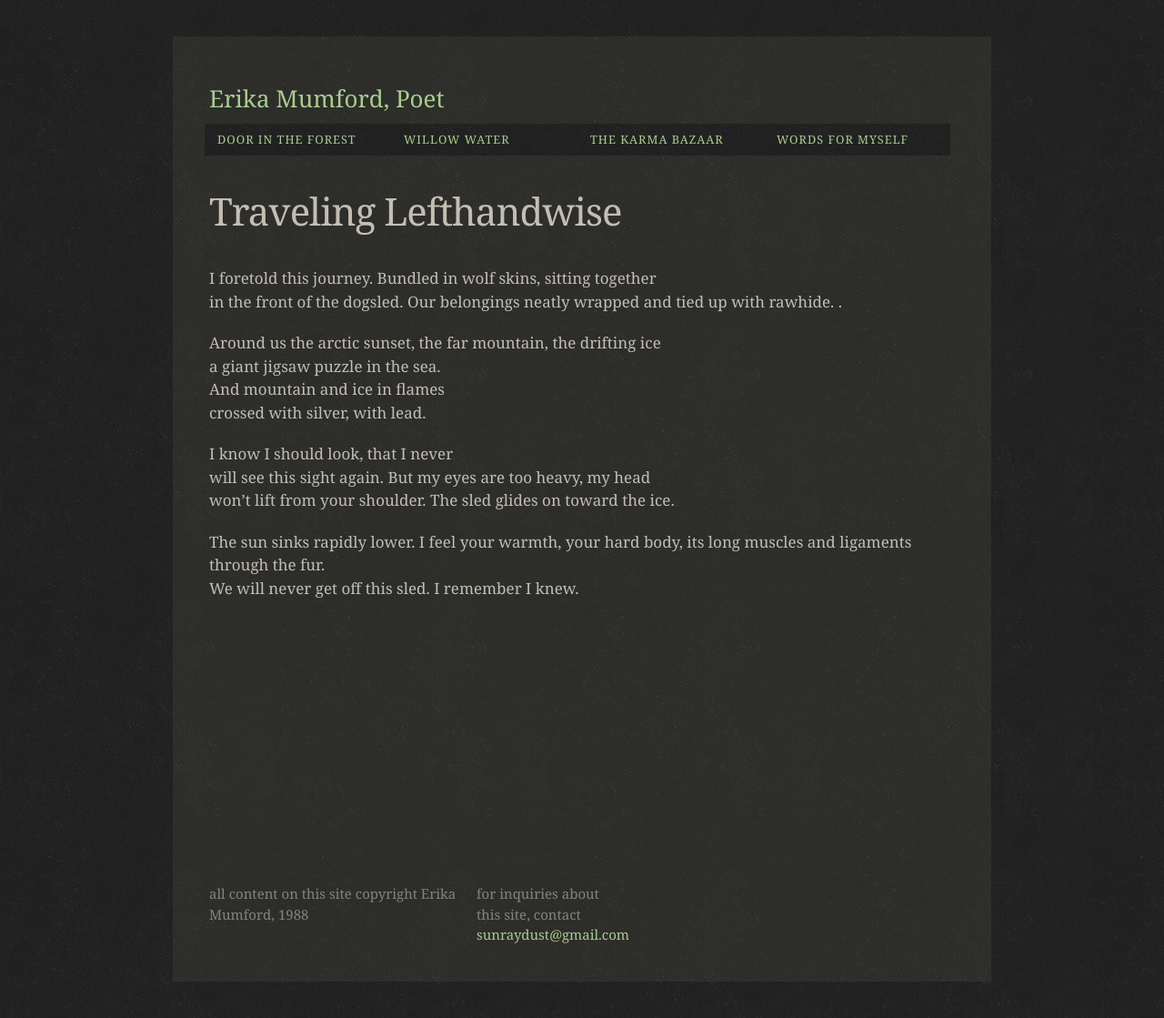
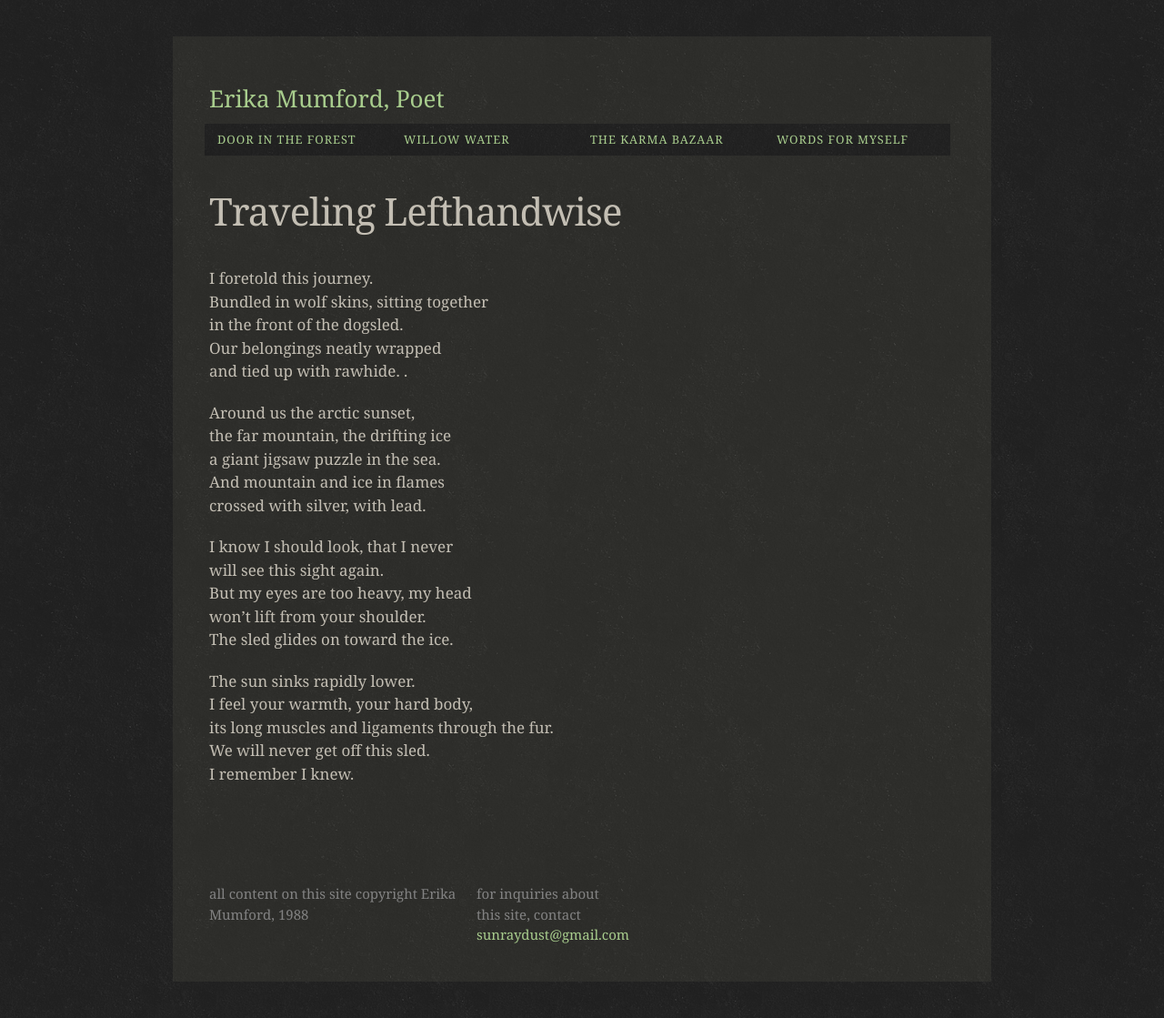
Before and after one commit to photocurio/erika, a Jekyll site: the page built from src/doorintheforest/traveling-lefthandwise.md, in a window 1280 px wide. Shown: the whole page at 91% size. Built offline with Jekyll 4.4.1, drawn with Linux system fonts in a browser that asks for light colours.

```diff
--- a/src/doorintheforest/traveling-lefthandwise.md
+++ b/src/doorintheforest/traveling-lefthandwise.md
@@ -4,26 +4,26 @@ layout: page
 collections: doorintheforest
 published: Jan 7th 23
 ---
-I foretold this journey.
+I foretold this journey. \
 Bundled in wolf skins, sitting together \
-in the front of the dogsled.
-Our belongings neatly wrapped
+in the front of the dogsled. \
+Our belongings neatly wrapped \
 and tied up with rawhide. .
 
-Around us the arctic sunset,
+Around us the arctic sunset,\
 the far mountain, the drifting ice \
 a giant jigsaw puzzle in the sea. \
 And mountain and ice in flames \
 crossed with silver, with lead.
 
 I know I should look, that I never \
-will see this sight again.
+will see this sight again. \
 But my eyes are too heavy, my head \
-won't lift from your shoulder.
+won't lift from your shoulder. \
 The sled glides on toward the ice.
 
-The sun sinks rapidly lower.
-I feel your warmth, your hard body,
+The sun sinks rapidly lower.\
+I feel your warmth, your hard body,\
 its long muscles and ligaments through the fur. \
-We will never get off this sled.
+We will never get off this sled.\
 I remember I knew.
```
